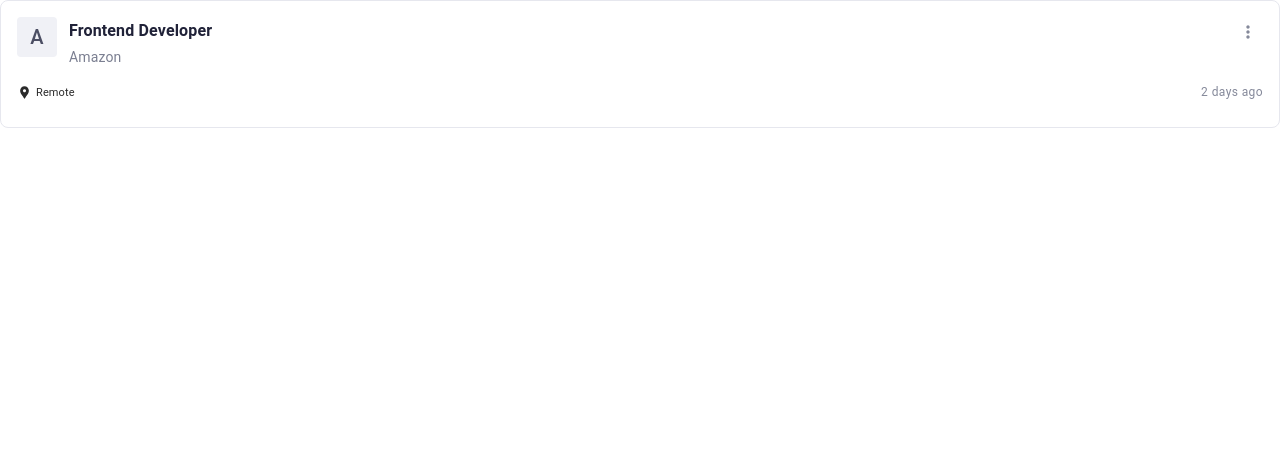
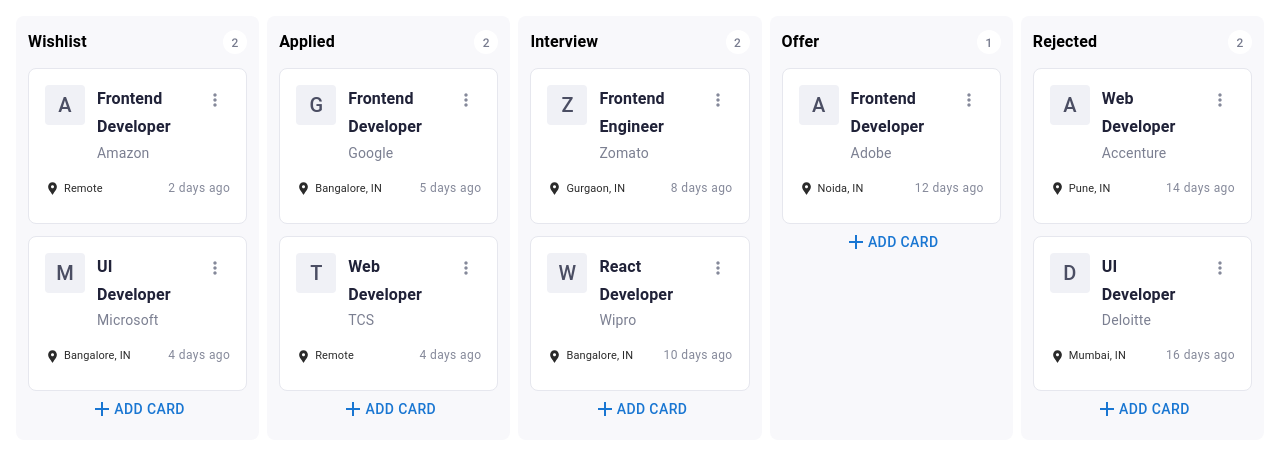
Before and after one commit to ashleshameshram/ApplicationTrackerApp, a React (Vite) app: page / in a window 1280 px wide. Shown: the top 454 px of the page. Built offline with nearby package versions, Linux system fonts and the light colour scheme; a web font is replaced by a local one.

Commit message:
Build 5-column application board UI

```diff
--- a/src/component/Home/ApplicationCard.jsx
+++ b/src/component/Home/ApplicationCard.jsx
@@ -9,8 +9,8 @@
 import LocationPinIcon from '@mui/icons-material/LocationPin';
 import MoreVertIcon from '@mui/icons-material/MoreVert';
 
-export default function ApplicationCard({ application }) {
-    const { role, company,location,daysAgo, status } = application;
+export default function ApplicationCard({ applications }) {
+    const { role, company, location, daysAgo, status } = applications;
 
     return(
         <Card variant="outlined" sx={{borderRadius: 2,borderColor: '#e6e7ee',boxShadow: 'none'}}>
--- a/src/component/Home/BoardColumn.jsx
+++ b/src/component/Home/BoardColumn.jsx
@@ -1,9 +1,44 @@
-import { useState } from 'react';
+import Typography from '@mui/material/Typography';
+import Box from '@mui/material/Box';
+import Button from '@mui/material/Button';
+import Stack from '@mui/material/Stack';
+import AddIcon from '@mui/icons-material/Add';
 
-export default function BoardColumn() {
+import ApplicationCard from './ApplicationCard'
+
+export default function BoardColumn({ title, status, applications }) {
+    const filterApplications = applications.filter((application) =>
+        application.status === status
+    );
+    const filterApplicationsLength = filterApplications.length;
+
     return(
-        <div>
+        <Box sx={{ backgroundColor: '#f8f8fb',borderRadius: 2,padding: 2,
+        padding:1.5,flex:1,minWidth: 0}}>
+            <Box sx={{display:'flex', justifyContent:'space-between',alignItems:'center',mb:1.5}}>
+                <Typography variant='subtitle1' sx={{fontWeight: 600}}>
+                    {title}
+                </Typography>
+                <Box sx={{minWidth: 24,height: 24,borderRadius: '50%',backgroundColor: '#ffffff',
+                display: 'flex',alignItems: 'center',justifyContent: 'center',fontSize: 12,color: '#777b8e'}}>
+                    {filterApplicationsLength}
+                </Box>
+            </Box>
 
-        </div>
+            <Box sx={{display:"flex", flexDirection:"column",gap:1.5}}>
+                {filterApplications.map((application) => (
+                    <ApplicationCard
+                        key={application.id}
+                        applications={application}
+                    />
+                ))}
+            </Box>
+
+            <Stack spacing={2}>
+                <Button href="#text-buttons">
+                   <AddIcon/> Add Card
+                </Button>
+            </Stack>
+        </Box>
     )
 }
--- a/src/component/Home/HomePage.jsx
+++ b/src/component/Home/HomePage.jsx
@@ -1,11 +1,42 @@
 import { useState } from 'react'
-import ApplicationCard from './ApplicationCard'
+import BoardColumn from './BoardColumn.jsx'
+import Box from '@mui/material/Box';
 import { dummyApplication } from '../../data/dummyApplication.js'
 
 export default function HomePage() {
+    const columns = [
+        {
+            title: 'Wishlist',
+            status: 'wishlist'
+        },
+        {
+            title: 'Applied',
+            status: 'applied'
+        },
+        {
+            title: 'Interview',
+            status: 'interview'
+        },
+        {
+            title: 'Offer',
+            status: 'offer'
+        },
+        {
+            title: 'Rejected',
+            status: 'rejected'
+        },
+    ];
+
     return(
-        <>
-            <ApplicationCard  application={dummyApplication[0]}/>
-        </>
+        <Box sx={{display:'flex', gap:1, width: '100%', p:2,boxSizing: 'border-box'}}>
+            {columns.map((column) => (
+                <BoardColumn
+                    key={column.status}
+                    title={column.title}
+                    status={column.status}
+                    applications={dummyApplication}
+                />
+            ))}
+        </Box>
     )
 }
```
